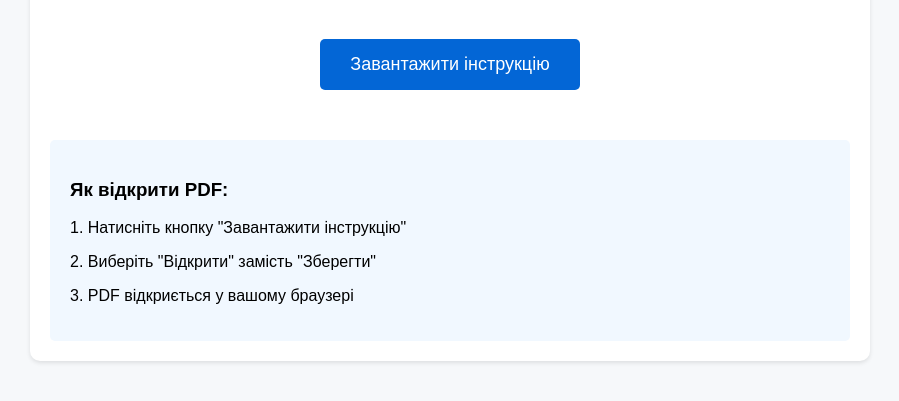
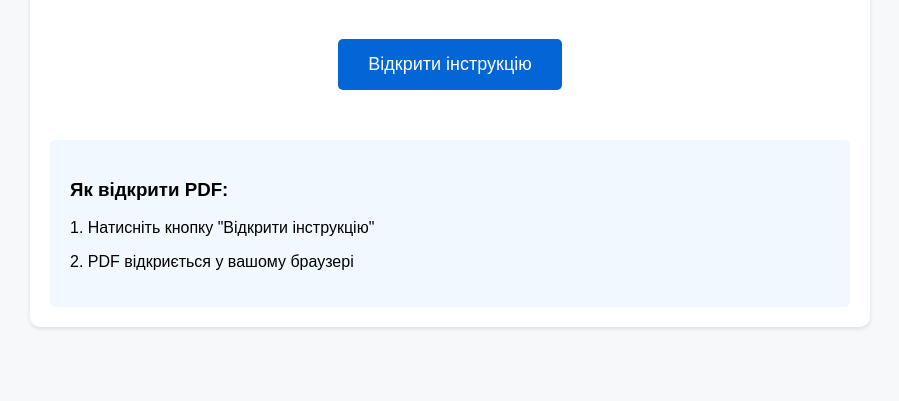
Before and after one commit to TechBabka/DragonflyManual, a plain HTML site: page docs/index.html in a window 1280 px wide. Shown: the part 131-532 px from the top of the page, without its empty margins (190-1089 px from the left). Drawn offline with Linux system fonts and the light colour scheme.

Commit message:
Update index.html

```diff
--- a/docs/index.html
+++ b/docs/index.html
@@ -1,4 +1,4 @@
- <!DOCTYPE html>
+<!DOCTYPE html>
    <html>
    <head>
        <title>Dragonfly Manual</title>
@@ -46,12 +46,11 @@
    <body>
        <div class="container">
            <h1>Dragonfly Manual</h1>
-           <a href="index.pdf" class="download-btn">Завантажити інструкцію</a>
+           <a href="index.pdf" class="download-btn">Відкрити інструкцію</a>
            <div class="instructions">
                <h3>Як відкрити PDF:</h3>
-               <p>1. Натисніть кнопку "Завантажити інструкцію"</p>
-               <p>2. Виберіть "Відкрити" замість "Зберегти"</p>
-               <p>3. PDF відкриється у вашому браузері</p>
+               <p>1. Натисніть кнопку "Відкрити інструкцію"</p>
+               <p>2. PDF відкриється у вашому браузері</p>
            </div>
        </div>
    </body>
```
